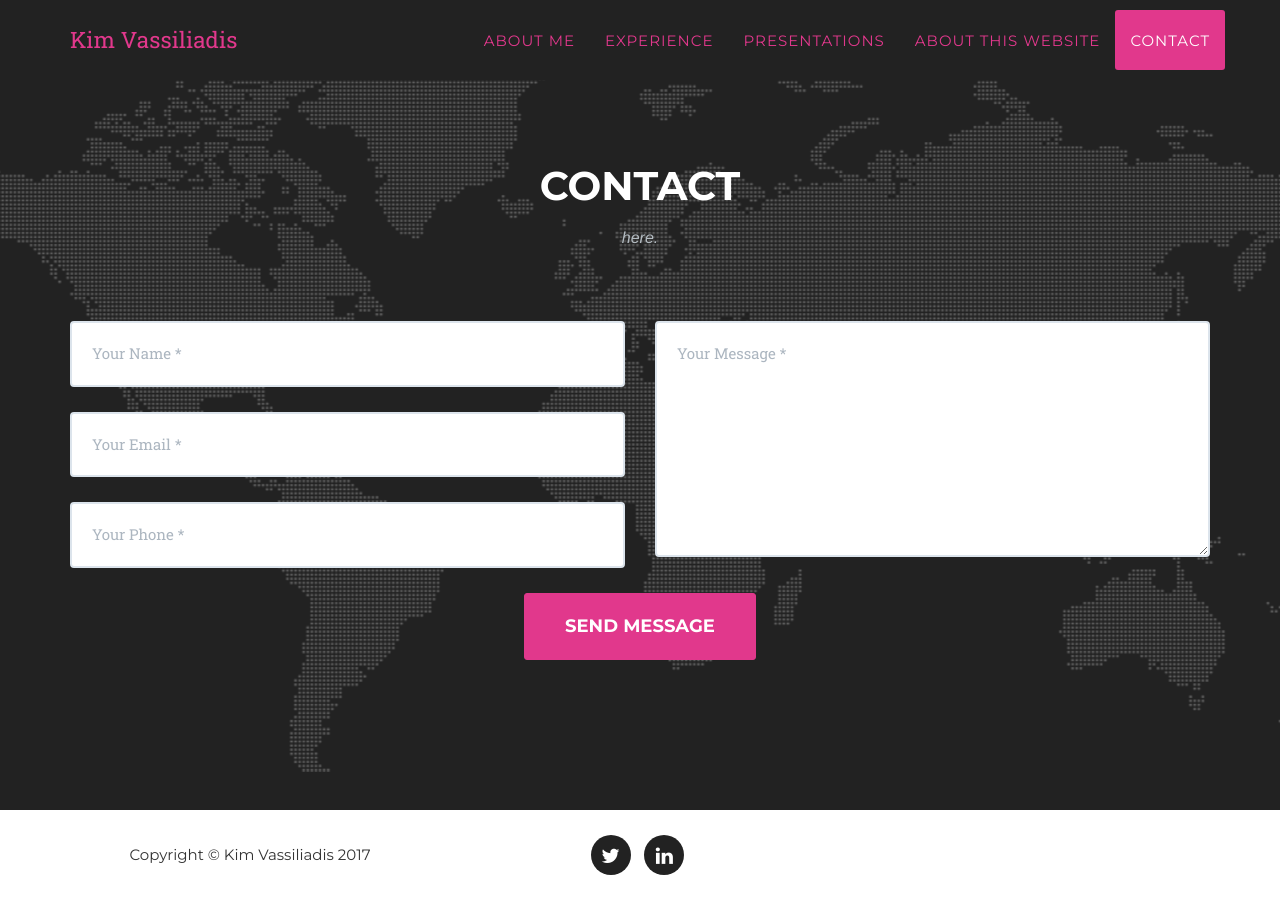
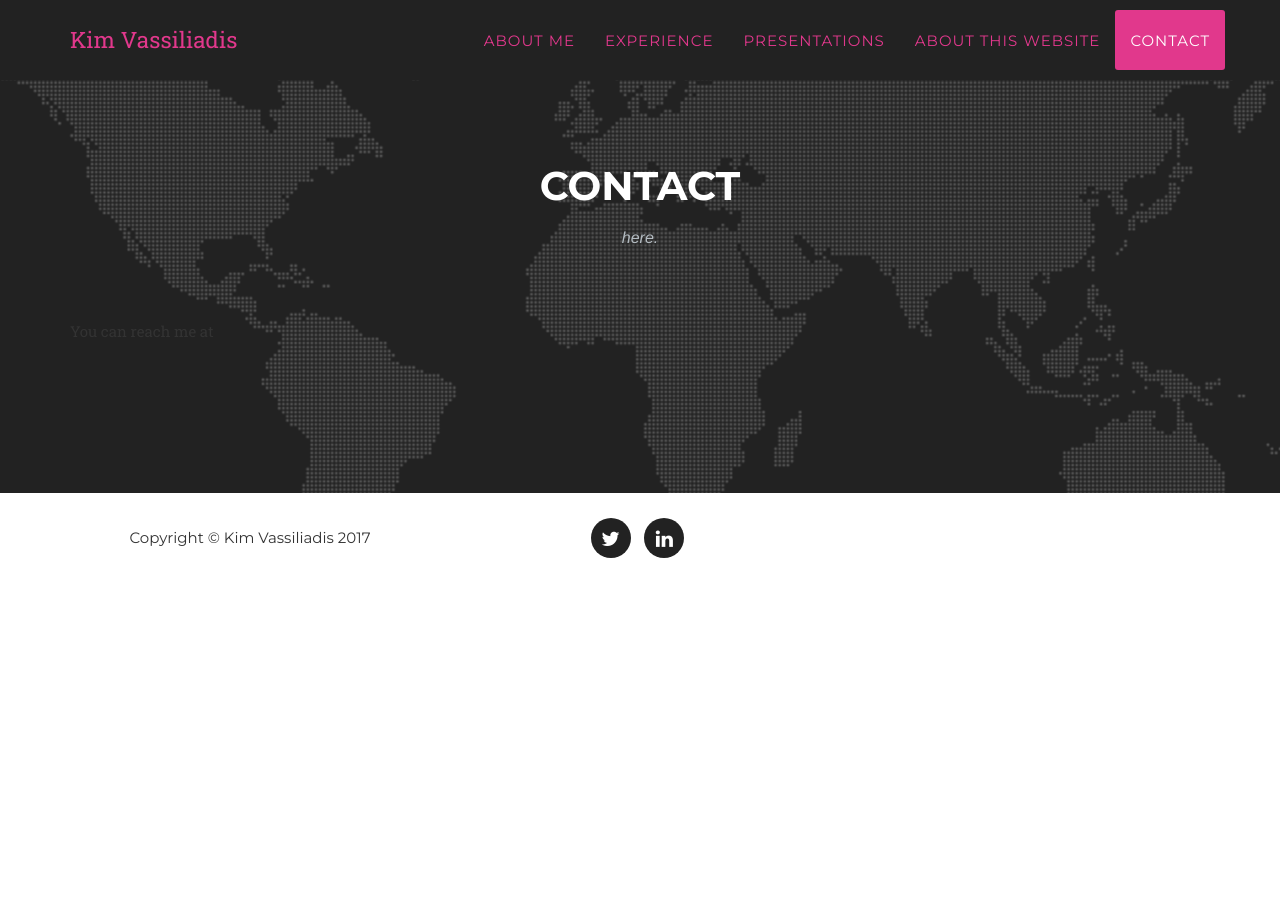
Before and after one commit to kimbrarian/jekyll, a Jekyll site: the page built from index.html, in a window 1280 px wide and 900 px high, scrolled down 5195 px. Built offline with Jekyll 4.4.1, drawn with Linux system fonts in a browser that asks for light colours; some web fonts are replaced; after the commit the page ends 5778 px from its top, so only the background shows below that.

Commit message:
Update contact.html

```diff
--- a/_includes/contact.html
+++ b/_includes/contact.html
@@ -8,7 +8,7 @@
             </div>
             <div class="row">
                 <div class="col-lg-12">
-                    <form name="sentMessage" id="contactForm" novalidate>
+                    <!--<form name="sentMessage" id="contactForm" novalidate>
                         <div class="row">
                             <div class="col-md-6">
                                 <div class="control-group form-group">
@@ -37,7 +37,8 @@
                             </div>
                         </div>
                     </form>
-                </div>
+                </div>-->
+                        You can reach me at
             </div>
         </div>
     </section>
```
